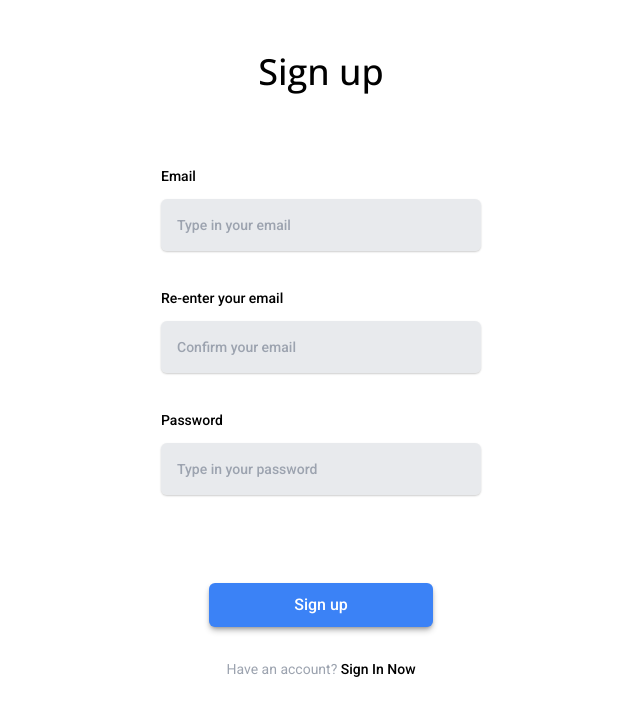
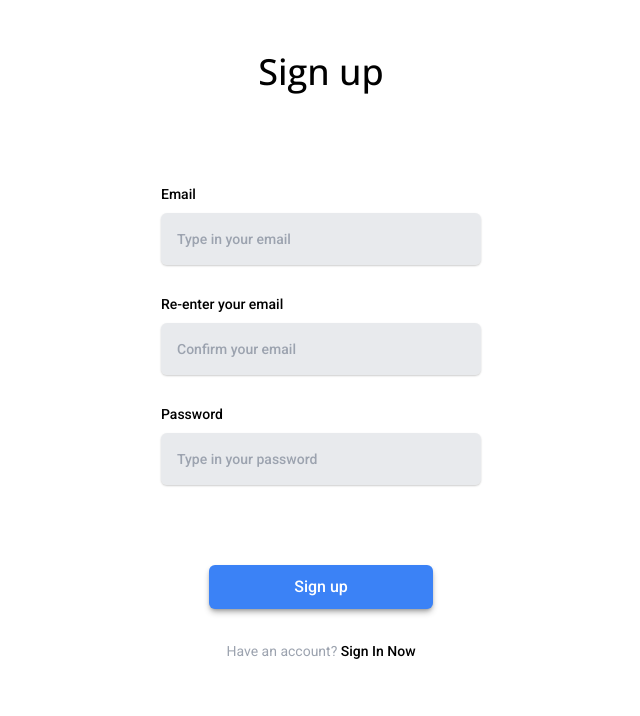
Before and after one commit to themse/simple-auth, a Next.js app: page /sign-up in a window 1280 px wide. Shown: the top 716 px of the page, without its empty margins (319-959 px from the left). Built offline with nearby package versions, Linux system fonts and the light colour scheme.

Commit message:
feat: provide form lib in sign up form

```diff
--- a/src/ui/components/organisms/SignUpForm/SignUpForm.tsx
+++ b/src/ui/components/organisms/SignUpForm/SignUpForm.tsx
@@ -1,28 +1,83 @@
+'use client';
+
+import { zodResolver } from '@hookform/resolvers/zod';
+import { useForm } from 'react-hook-form';
+
 import { Input } from '@/ui/components/atoms/Input';
-import { Label } from '@/ui/components/atoms/Label';
-import { InputGroup } from '@/ui/components/molecules/InputGroup';
 import { Button } from '@/ui/components/atoms/Button';
+import {
+	Form,
+	FormField,
+	FormItem,
+	FormLabel,
+	FormControl,
+	FormMessage,
+} from '@/ui/components/organisms/Form';
+import { schema, FormValues } from './schema';
 
 export const SignUpForm = () => {
+	const form = useForm<FormValues>({
+		resolver: zodResolver(schema),
+		defaultValues: {
+			email: '',
+			password: '',
+			confirmEmail: '',
+		},
+	});
+
+	const onSubmit = (data: FormValues) => {
+		// TODO implement
+		console.log(data);
+	};
+
 	return (
-		<form className="flex flex-col gap-y-20">
+		<Form {...form}>
+			<form className="flex flex-col gap-y-20" onSubmit={form.handleSubmit(onSubmit)}>
 				<div className="flex flex-col gap-y-8">
-				<InputGroup>
-					<Label>Email</Label>
-					<Input placeholder="Type in your email" />
-				</InputGroup>
-				<InputGroup>
-					<Label>Re-enter your email</Label>
-					<Input placeholder="Confirm your email" />
-				</InputGroup>
-				<InputGroup>
-					<Label>Password</Label>
-					<Input placeholder="Type in your password" />
-				</InputGroup>
+					<FormField
+						control={form.control}
+						name="email"
+						render={({ field }) => (
+							<FormItem>
+								<FormLabel className="mb-1">Email</FormLabel>
+								<FormControl>
+									<Input placeholder="Type in your email" {...field} />
+								</FormControl>
+								<FormMessage />
+							</FormItem>
+						)}
+					/>
+					<FormField
+						control={form.control}
+						name="confirmEmail"
+						render={({ field }) => (
+							<FormItem>
+								<FormLabel className="mb-1">Re-enter your email</FormLabel>
+								<FormControl>
+									<Input placeholder="Confirm your email" {...field} />
+								</FormControl>
+								<FormMessage />
+							</FormItem>
+						)}
+					/>
+					<FormField
+						control={form.control}
+						name="password"
+						render={({ field }) => (
+							<FormItem>
+								<FormLabel className="mb-1">Password</FormLabel>
+								<FormControl>
+									<Input placeholder="Type in your password" {...field} />
+								</FormControl>
+								<FormMessage />
+							</FormItem>
+						)}
+					/>
 				</div>
 				<Button type="submit" size="lg" className="mx-auto w-full max-w-56 justify-center">
 					Sign up
 				</Button>
 			</form>
+		</Form>
 	);
 };
--- a/src/ui/components/organisms/SignUpForm/schema.ts
+++ b/src/ui/components/organisms/SignUpForm/schema.ts
@@ -11,6 +11,9 @@ export const schema = signInSchema
 			})
 			.trim(),
 	})
-	.refine((ctx) => ctx.email === ctx.confirmEmail, "Your emails don't match");
+	.refine((ctx) => ctx.email === ctx.confirmEmail, {
+		message: "Your emails don't match",
+		path: ['confirmEmail'],
+	});
 
 export type FormValues = z.infer<typeof schema>;
```
Lines whose indentation alone changed are shown as unchanged.
